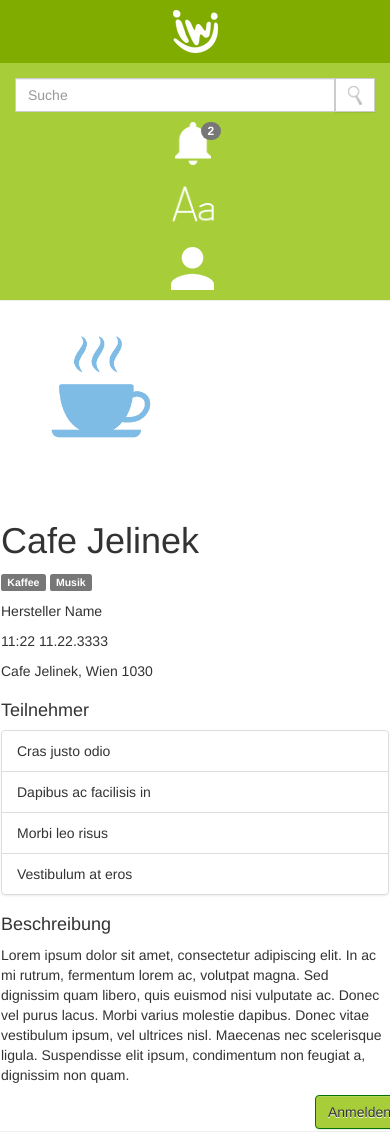
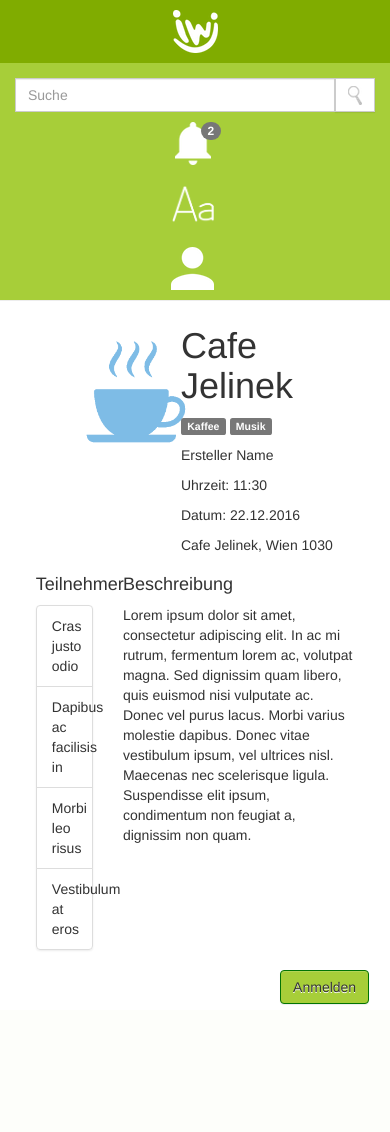
Before and after one commit to ormir/FZB, a PHP site: page /activitydescription.php in a window 390 px wide. After the commit the page ends 1005 px from the top, so only its background shows below. Run offline with PHP 8.4, Linux system fonts and the light colour scheme; the visitor is signed in with stand-in values (Sample User, id 1); data that the repository does not hold is empty; some libraries are stand-ins or nearby versions.

Commit message:
Mehr Responsiveness

```diff
--- a/activitydescription.php
+++ b/activitydescription.php
@@ -15,26 +15,27 @@
 
 <div class="indexcontainer">
 <div class="row">
-	<div class="col-md-3">
+	<div class="col-xs-8 col-sm-2 col-md-2">
 	</div>
-	<div class="col-md-6 content">
+	<div class="col-xs-12 col-sm-8 col-md-8 content">
 		<div class="row">
-			<div class="col-md-10 col-md-offset-1">
+			<div class="col-xs-10 col-xs-offset-1 col-sm-10 col-sm-offset-1 col-md-10 col-md-offset-1">
 				<div class="row">
-					<div class="col-md-3">
+					<div class="col-xs-3 col-sm-3 col-md-3">
 		  					<image class="squareimage" width="200" height="200" src="images/coffee.png"/>
 					</div>
-					<div class="col-md-9">
+					<div class="col-xs-7 col-xs-offset-2 col-sm-7 col-sm-offset-2 col-md-7 col-md-offset-2">
 						<h1>Cafe Jelinek</h1>
 						<p><span class="label label-default">Kaffee</span>
 							<span class="label label-default">Musik</span></p>
-						<p>Hersteller Name</p>
-						<p>11:22 11.22.3333</p>
+						<p>Ersteller Name</p>
+						<p>Uhrzeit: 11:30</p>
+						<p>Datum: 22.12.2016</p>
 						<p>Cafe Jelinek, Wien 1030</p>
 					</div>
 				</div>
 				<div class="row">
-					<div class="col-md-3">
+					<div class="col-xs-3 col-sm-3 col-md-3">
 						<h4>Teilnehmer</h4>
 						<ul class="list-group">
 						  <li class="list-group-item">Cras justo odio</li>
@@ -43,7 +44,7 @@
 						  <li class="list-group-item">Vestibulum at eros</li>
 						</ul>
 					</div>
-					<div class="col-md-9">
+					<div class="col-xs-9 col-sm-9 col-md-9">
 						<h4>Beschreibung</h4>
 						<p>
 							Lorem ipsum dolor sit amet, consectetur adipiscing elit. In ac mi rutrum, fermentum lorem ac, volutpat magna. Sed dignissim quam libero, quis euismod nisi vulputate ac. Donec vel purus lacus. Morbi varius molestie dapibus. Donec vitae vestibulum ipsum, vel ultrices nisl. Maecenas nec scelerisque ligula. Suspendisse elit ipsum, condimentum non feugiat a, dignissim non quam.
--- a/groupdescription.php
+++ b/groupdescription.php
@@ -14,7 +14,7 @@
 </div> <!-- /#navbar -->
 <div class="indexcontainer">
 <div class="row">
-	<div class="col-xs-0 col-sm-2 col-md-2">
+	<div class="col-xs-8 col-sm-2 col-md-2">
 	</div>
 	<div class="col-xs-12 col-sm-8 col-md-8 content">
 		<div class="row">
--- a/styles/style.css
+++ b/styles/style.css
@@ -46,6 +46,7 @@ textarea {
 	font-weight: bold;
 	color: white;
 	text-shadow: 5px 5px 10px black;
+	text-align: center;
 }
 
 /* Navbar */
```
Also changed, not shown: myactivity.php (+5 -5 lines), mygroup.php (+4 -4 lines), news.php (+5 -2 lines), placedescription.php (+6 -8 lines), register.php (+25 -25 lines).
